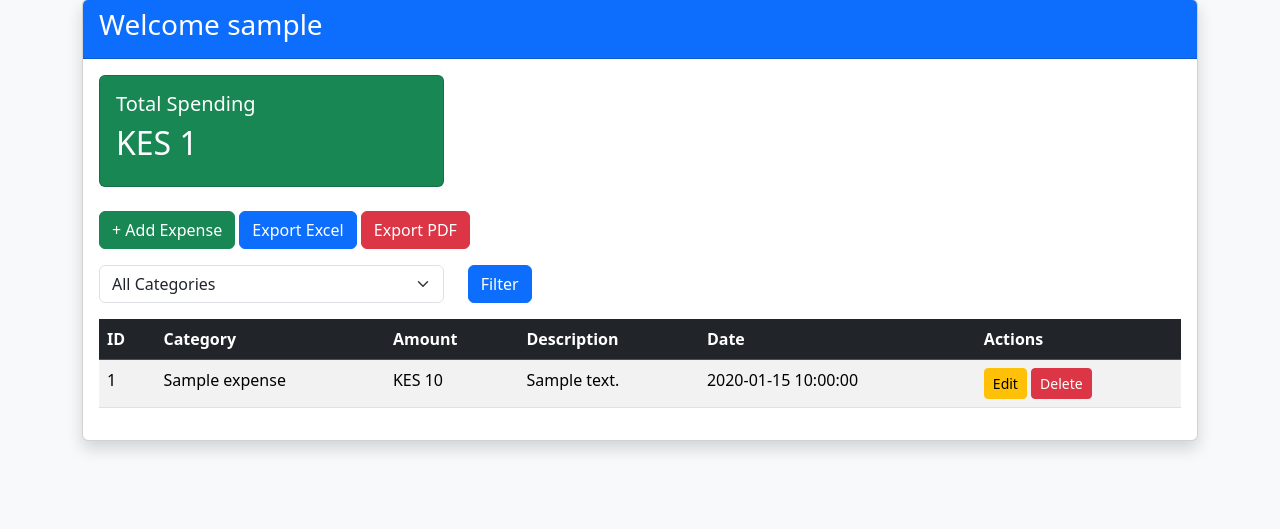
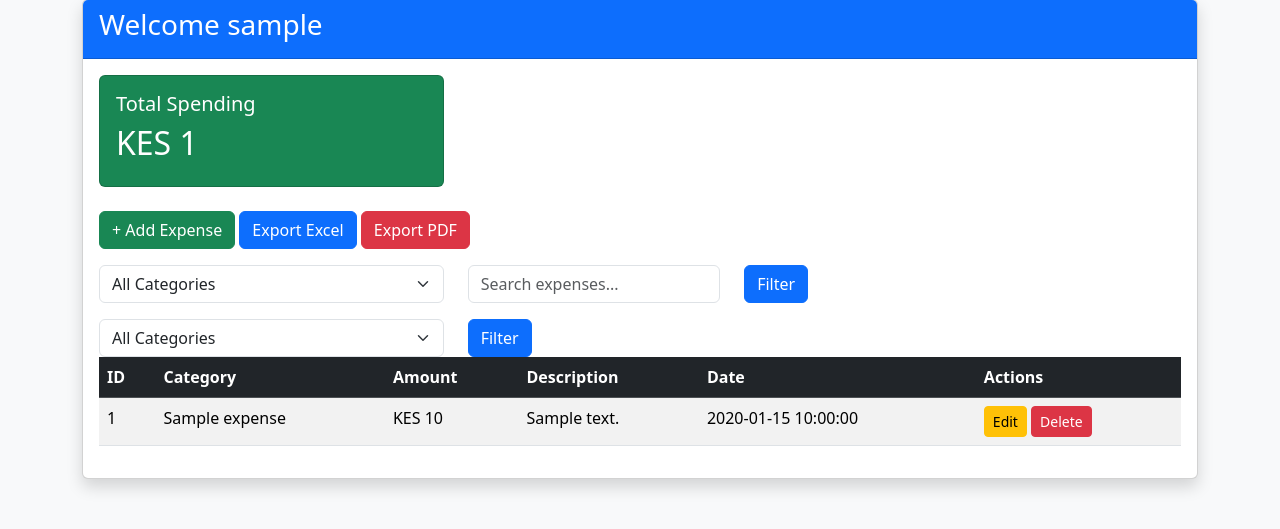
Before and after one commit to michaelmugeni/personal-expense-tracker, a Flask app: template templates/dashboard.html in a window 1280 px wide. Shown: the part 81-610 px from the top of the page. Run offline with Flask 3, Linux system fonts and the light colour scheme; the template is opened without the code that fills it: most values are stand-ins (such as "Sample title", 1, 10 or a date in 2020).

Commit message:
Added Expense search

```diff
--- a/app.py
+++ b/app.py
@@ -114,10 +114,10 @@ def dashboard():
     cursor = conn.cursor()
 
     # FILTER CODE
-    # FILTER CODE
     selected_category = request.args.get('category')
     start_date = request.args.get('start_date')
     end_date = request.args.get('end_date')
+    search = request.args.get('search')
 
     query = """
         SELECT expenses.*,
@@ -141,6 +141,16 @@ def dashboard():
     if end_date:
        query += " AND expenses.expense_date <= ?"
        params.append(end_date)
+
+    if search:
+       query += """
+           AND (
+           expenses.description LIKE ?
+           OR categories.name LIKE ?
+           )
+       """
+       params.append(f"%{search}%")
+       params.append(f"%{search}%")
 
     query += " ORDER BY expenses.expense_date DESC"
 
@@ -172,7 +182,8 @@ def dashboard():
         categories=categories,
         selected_category=selected_category,
         start_date=start_date,
-        end_date=end_date
+        end_date=end_date,
+        search=search
     )
 # ==========================
 # ADD EXPENSE
--- a/templates/dashboard.html
+++ b/templates/dashboard.html
@@ -44,6 +44,61 @@
             Export PDF
         </a>
         <form method="GET" class="mb-3">
+
+    <div class="row">
+
+        <div class="col-md-4">
+
+            <select name="category" class="form-select">
+
+                <option value="">
+                    All Categories
+                </option>
+
+                {% for category in categories %}
+
+                <option
+                    value="{{ category.id }}"
+                    {% if selected_category == category.id|string %}
+                    selected
+                    {% endif %}
+                >
+                    {{ category.name }}
+                </option>
+
+                {% endfor %}
+
+            </select>
+
+        </div>
+
+        <!-- SEARCH BOX -->
+
+        <div class="col-md-3">
+
+            <input
+                type="text"
+                name="search"
+                class="form-control"
+                placeholder="Search expenses..."
+                value="{{ search or '' }}"
+            >
+
+        </div>
+
+        <!-- FILTER BUTTON -->
+
+        <div class="col-md-2">
+
+            <button class="btn btn-primary">
+                Filter
+            </button>
+
+        </div>
+
+    </div>
+
+</form>
 
     <div class="row">
 
```
